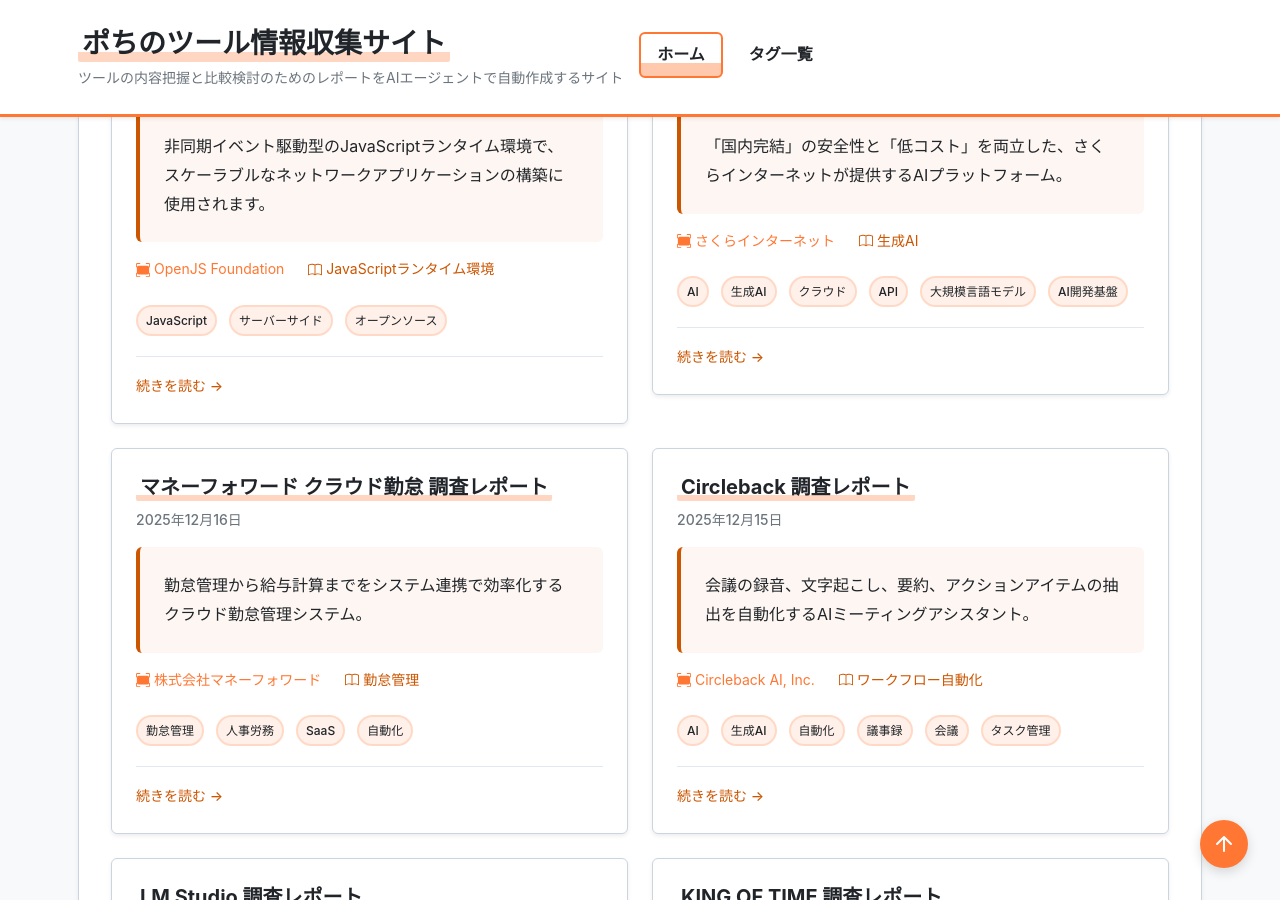
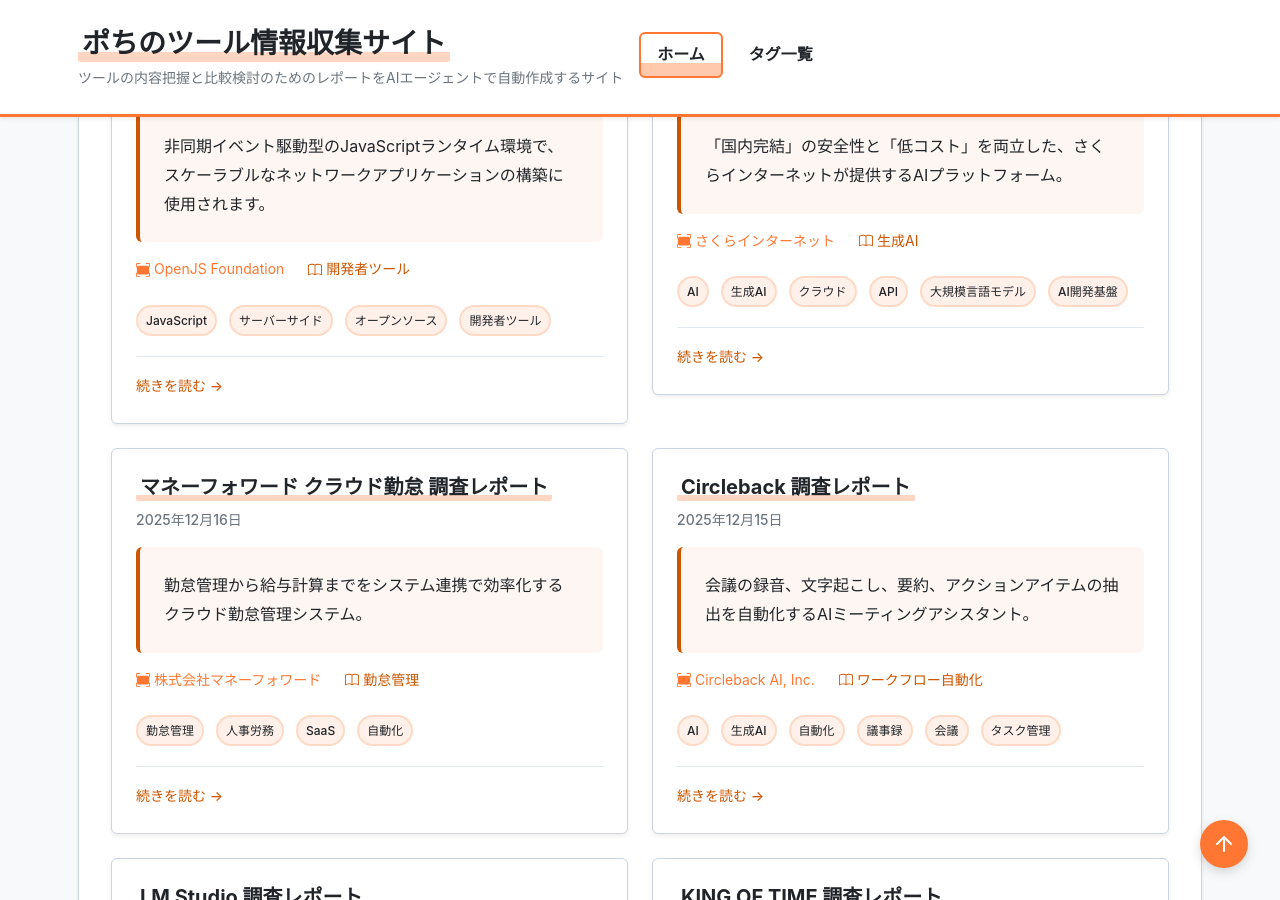
Before and after one commit to aegisfleet/tool-survey-report, a Jekyll site: the page built from index.md, in a window 1280 px wide and 900 px high, scrolled down 873 px. Built offline with Jekyll 4.4.1, drawn with Linux system fonts in a browser that asks for light colours.

Commit message:
refactor(reports): align nodejs.md with categorization standards (#257)
- Updates the category of the Node.js report to '開発者ツール' (Developer Tools) to conform to the vocabulary defined in `task-organizing-category-tags.md`.
- Adds a corresponding '開発者ツール' tag for consistency.
- Adds `related_tools` links to Deno and Bun.
- Corrects the category in the body of the report to match the frontmatter.

Co-authored-by: google-labs-jules[bot] <161369871+google-labs-jules[bot]@users.noreply.github.com>

```diff
--- a/_reports/nodejs.md
+++ b/_reports/nodejs.md
@@ -1,7 +1,7 @@
 ---
 title: "Node.js 調査レポート"
 tool_name: "Node.js"
-category: "JavaScriptランタイム環境"
+category: "開発者ツール"
 developer: "OpenJS Foundation"
 official_site: "https://nodejs.org/"
 date: "2025-10-24"
@@ -10,7 +10,12 @@ tags:
   - "JavaScript"
   - "サーバーサイド"
   - "オープンソース"
+  - "開発者ツール"
 description: "非同期イベント駆動型のJavaScriptランタイム環境で、スケーラブルなネットワークアプリケーションの構築に使用されます。"
+relationships:
+  related_tools:
+    - "Deno"
+    - "Bun"
 ---
 
 # **Node.js 調査レポート**
@@ -20,7 +25,7 @@ description: "非同期イベント駆動型のJavaScriptランタイム環境
 * **ツール名**: Node.js
 * **開発元**: OpenJS Foundation
 * **公式サイト**: [https://nodejs.org/](https://nodejs.org/)
-* **カテゴリ**: JavaScriptランタイム環境
+* **カテゴリ**: 開発者ツール
 * **概要**: Chrome V8 JavaScriptエンジンでビルドされた、非同期イベント駆動型のJavaScriptランタイム環境です。主にサーバーサイドで利用されますが、コマンドラインツールの作成などにも使用できます。
 
 ## **2. 目的と主な利用シーン**
```
